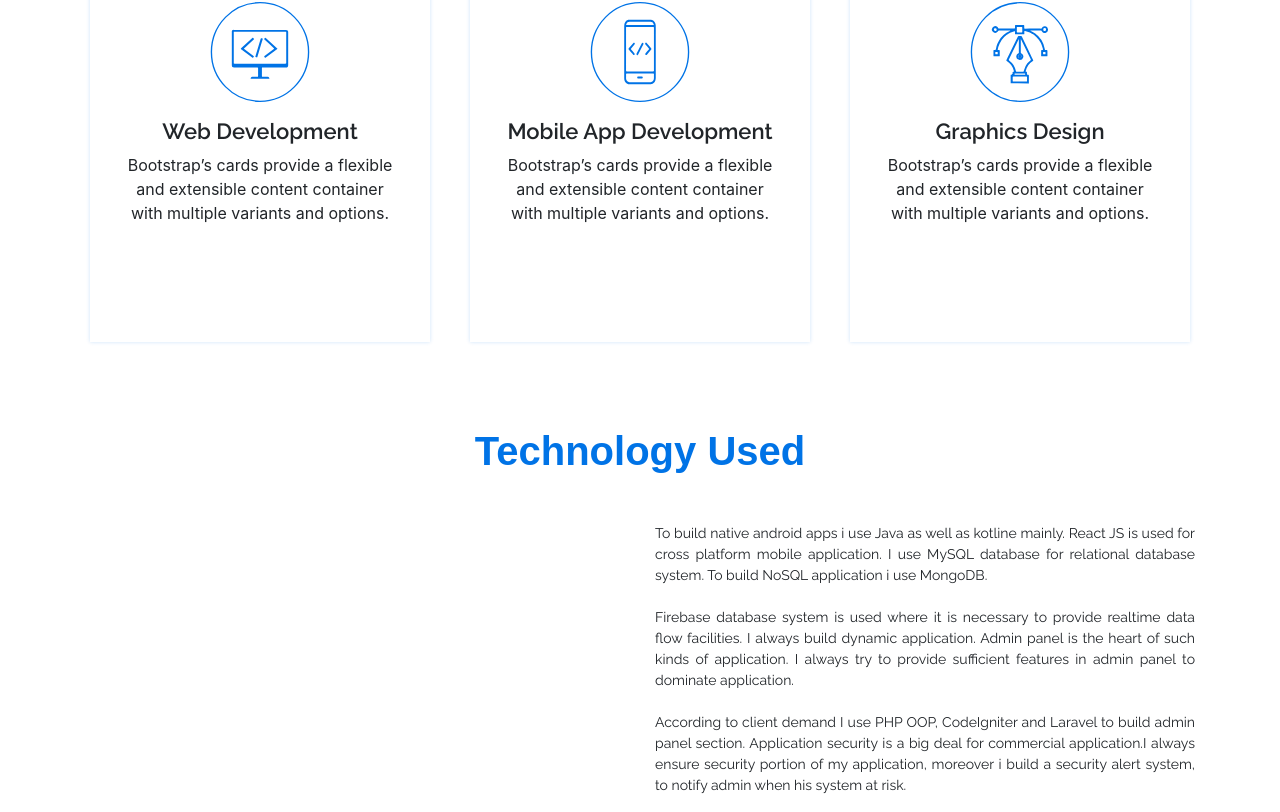
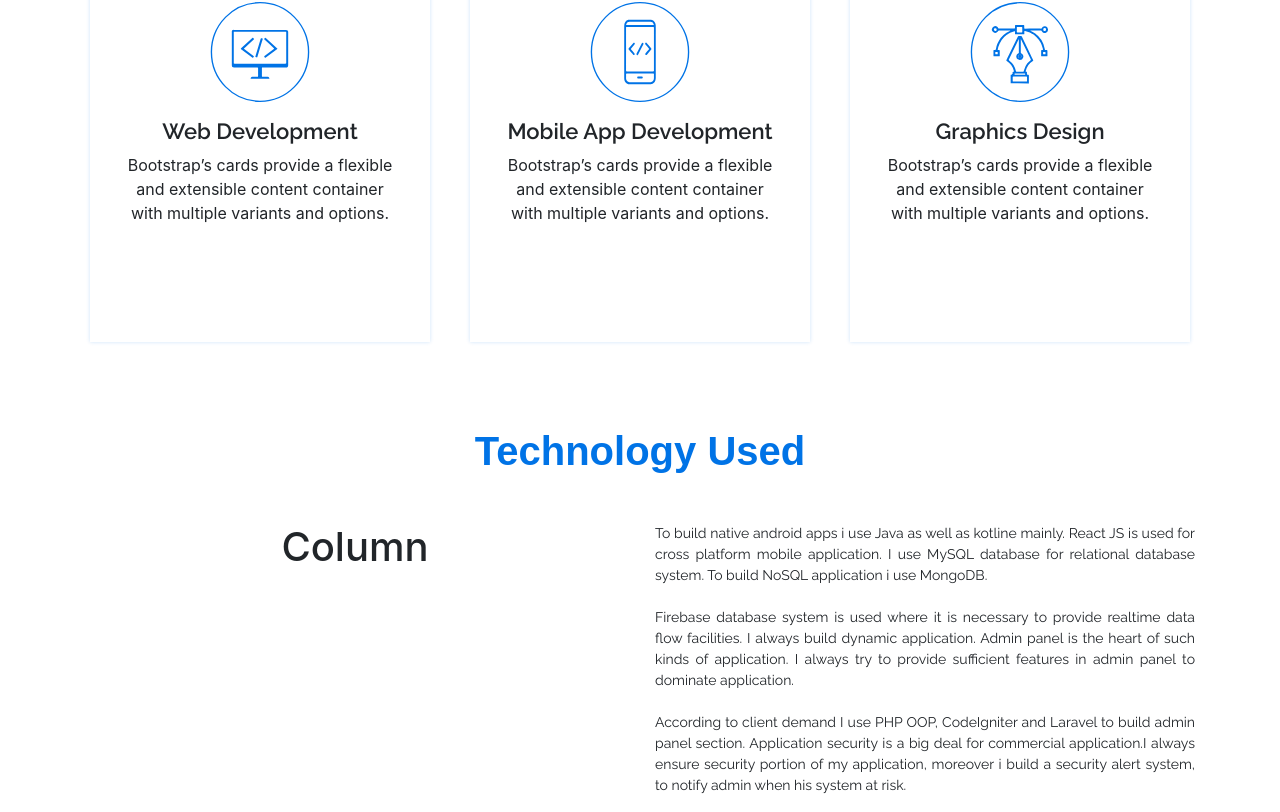
Before and after one commit to A-Khalek/ReactjsProject, a React (Create React App) app: page / in a window 1280 px wide. Shown: the part 729-1541 px from the top of the page. Built offline with nearby package versions, Linux system fonts and the light colour scheme.

Commit message:
add test h1
add test h1

```diff
--- a/src/component/Analysis/Analysis.js
+++ b/src/component/Analysis/Analysis.js
@@ -11,7 +11,7 @@ class Analysis extends Component {
                       <Row>
                           <Col lg={6} md={12} sm={12}>
                               <div>
-
+                                <h1>Column</h1>
                               </div>
                           </Col>
                           <Col lg={6} md={12} sm={12}>
```
